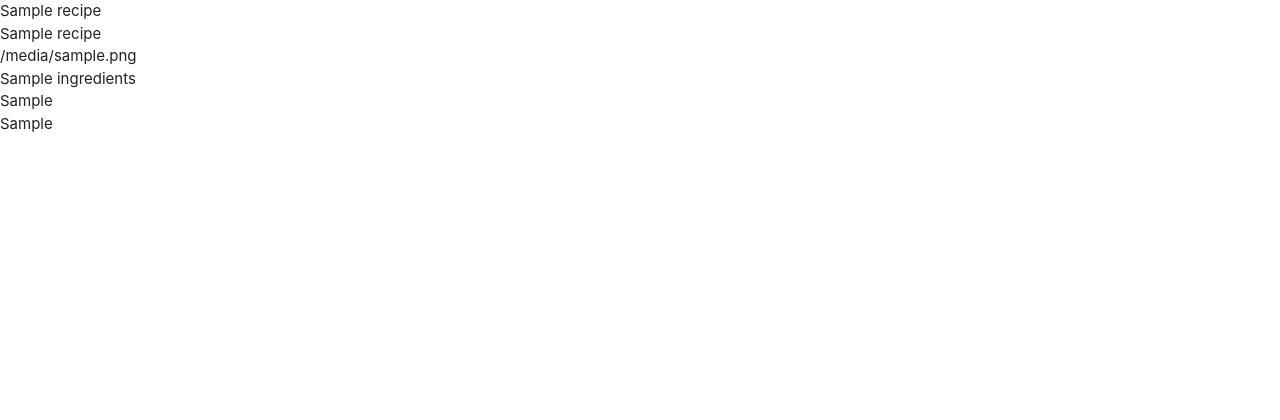
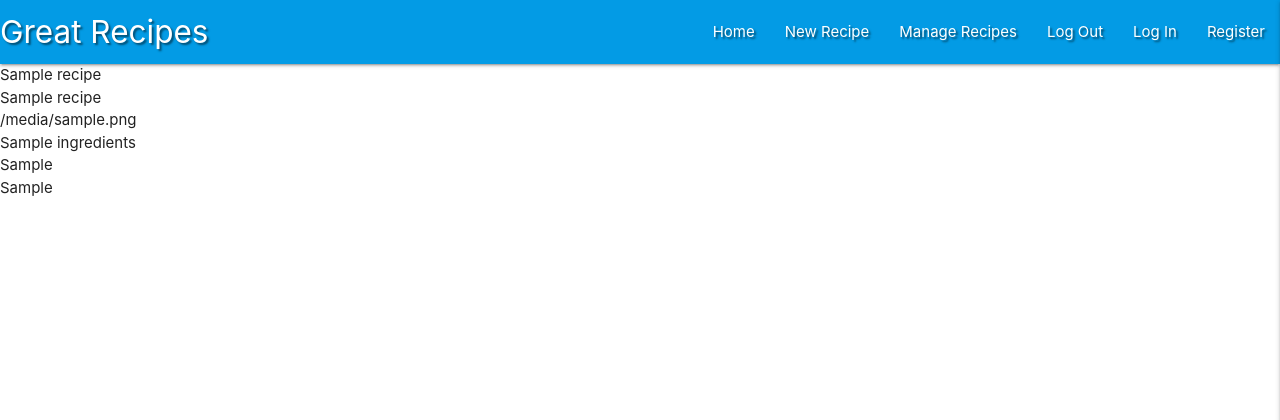
Before and after one commit to fene20/great-recipes, a Flask app: page / in a window 1280 px wide. Shown: the top 420 px of the page. Run offline with Flask 2, Linux system fonts and the light colour scheme; a database or web service that is not in the repository returns one stand-in record (values such as "Sample title"); some libraries are stand-ins or nearby versions.

Commit message:
Add Materialize Navbar and Sidenav

```diff
--- a/static/css/style.css
+++ b/static/css/style.css
@@ -0,0 +1,3 @@
+.text-shadow {
+    text-shadow: 2px 2px 2px rgba(0, 0, 0, 0.5);
+}
--- a/static/js/script.js
+++ b/static/js/script.js
@@ -0,0 +1,7 @@
+/*
+    jQuery for MaterializeCSS initialization
+*/
+
+$(document).ready(function () {
+    $(".sidenav").sidenav({edge: "right"});
+});
--- a/templates/base.html
+++ b/templates/base.html
@@ -7,10 +7,11 @@
     <meta name="viewport" content="width=device-width, initial-scale=1.0">
     <!-- cdnjs font awesome -->
     <link rel="stylesheet" href="https://cdnjs.cloudflare.com/ajax/libs/font-awesome/5.15.3/css/all.min.css"
-    integrity="sha512-iBBXm8fW90+nuLcSKlbmrPcLa0OT92xO1BIsZ+ywDWZCvqsWgccV3gFoRBv0z+8dLJgyAHIhR35VZc2oM/gI1w=="
-    crossorigin="anonymous" referrerpolicy="no-referrer" type="text/css"/>
+        integrity="sha512-iBBXm8fW90+nuLcSKlbmrPcLa0OT92xO1BIsZ+ywDWZCvqsWgccV3gFoRBv0z+8dLJgyAHIhR35VZc2oM/gI1w=="
+        crossorigin="anonymous" referrerpolicy="no-referrer" type="text/css" />
     <!-- Compiled and minified CSS -->
-    <link rel="stylesheet" href="https://cdnjs.cloudflare.com/ajax/libs/materialize/1.0.0/css/materialize.min.css" type="text/css">
+    <link rel="stylesheet" href="https://cdnjs.cloudflare.com/ajax/libs/materialize/1.0.0/css/materialize.min.css"
+        type="text/css">
     <link rel="stylesheet" href="{{ url_for('static', filename='css/style.css') }}" type="text/css">
     {% block styles %}
     {% endblock %}
@@ -18,10 +19,40 @@
 </head>
 
 <body>
+
+    <header>
+       <!-- top navbar -->
+       <nav class="nav-extended text-shadow light-blue darken-1">
+        <div class="nav-wrapper">
+            <a href="{{ url_for('get_recipes') }}" class="brand-logo">Great Recipes</a>
+            <a href="#" data-target="mobile-demo" class="sidenav-trigger right"><i class="fas fa-bars"></i></a>
+            <ul class="right hide-on-med-and-down">
+                <li><a href="{{ url_for('get_recipes') }}">Home</a></li>
+                <li><a href="#">New Recipe</a></li>
+                <li><a href="#">Manage Recipes</a></li>
+                <li><a href="#">Log Out</a></li>
+                <li><a href="#">Log In</a></li>
+                <li><a href="#">Register</a></li>
+            </ul>
+        </div>
+    </nav>
+
+    <!-- mobile sidenav -->
+    <ul class="sidenav" id="mobile-demo">
+        <li><h4 class="center-align light-blue-text text-darken 4">Great Recipes</h4></li>
+        <li><a href="{{ url_for('get_recipes') }}">Home</a></li>
+        <li><a href="#">New Recipe</a></li>
+        <li><a href="#">Manage Recipes</a></li>
+        <li><a href="#">Log Out</a></li>
+        <li><a href="#">Log In</a></li>
+        <li><a href="#">Register</a></li>
+    </ul>
+    </header>
     {% block content %}
     {% endblock %}
     <!-- minified jQuery. Load before Materialise-->
-    <script src="https://code.jquery.com/jquery-3.6.0.min.js" integrity="sha256-/xUj+3OJU5yExlq6GSYGSHk7tPXikynS7ogEvDej/m4=" crossorigin="anonymous"></script>
+    <script src="https://code.jquery.com/jquery-3.6.0.min.js"
+        integrity="sha256-/xUj+3OJU5yExlq6GSYGSHk7tPXikynS7ogEvDej/m4=" crossorigin="anonymous"></script>
     <!-- Compiled and minified JavaScript -->
     <script src="https://cdnjs.cloudflare.com/ajax/libs/materialize/1.0.0/js/materialize.min.js"></script>
     <script src="{{ url_for('static', filename='js/script.js') }}"></script>
```
